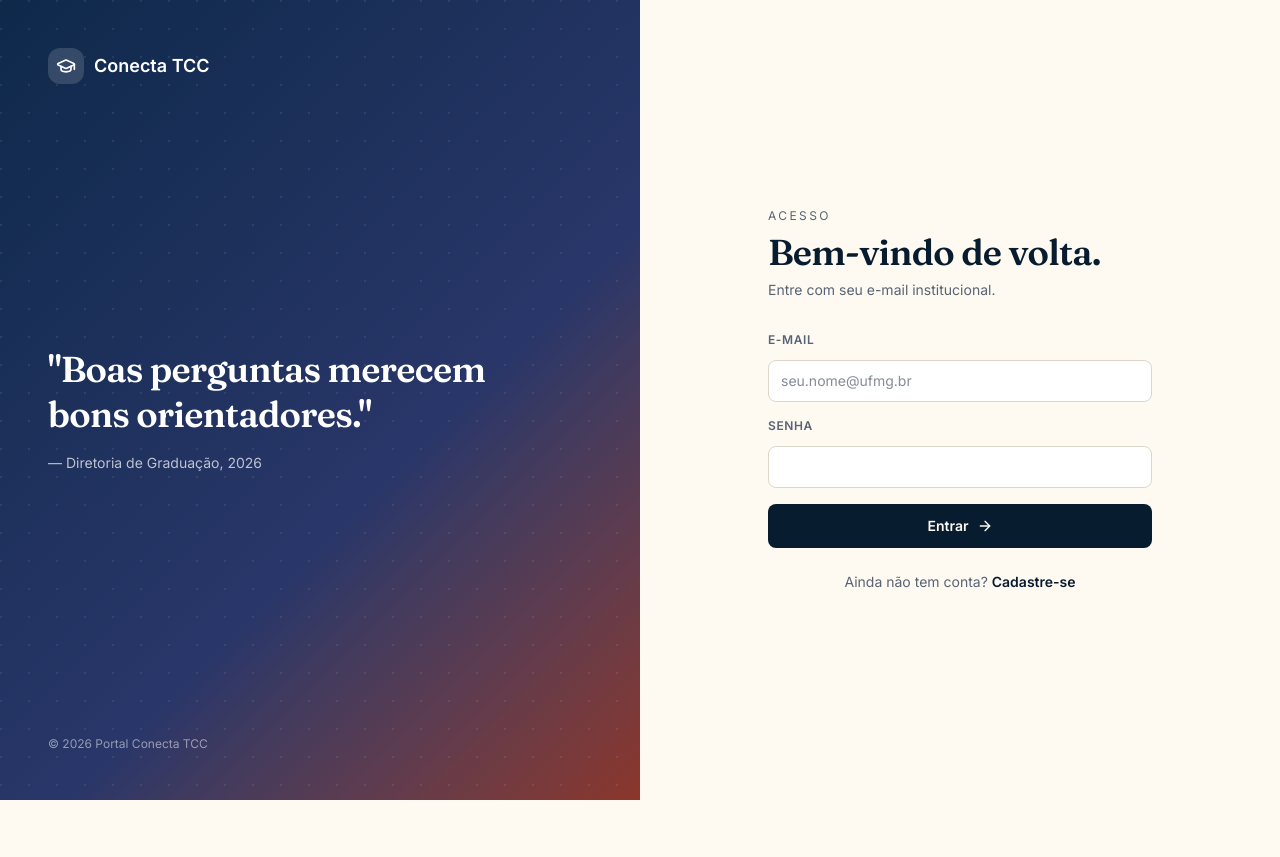
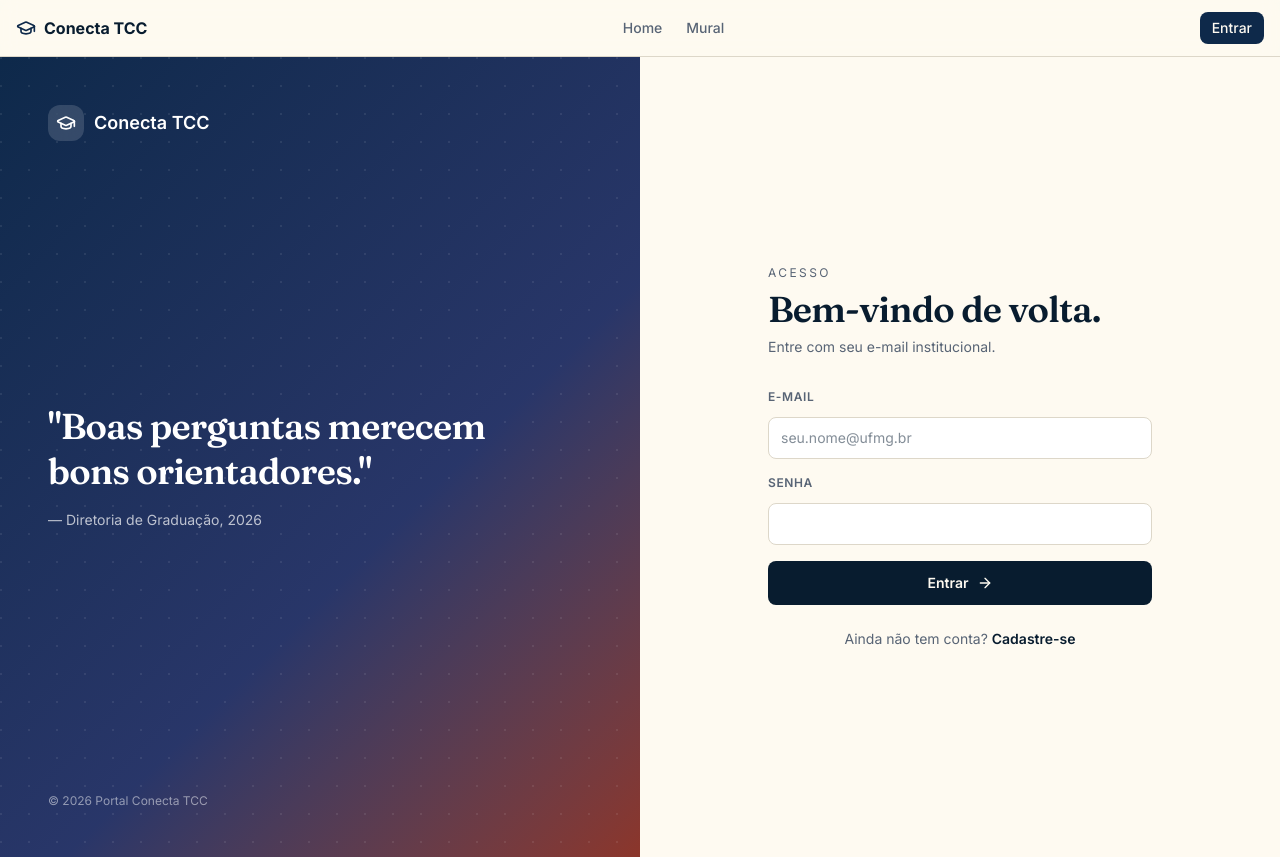
Before and after one commit to arthurarabelo/conecta-tcc, a React (Vite) app in the folder frontend/: page /entrar in a window 1280 px wide. Before the commit the page ends 800 px from the top, so only its background shows below. Built offline with nearby package versions, Linux system fonts and the light colour scheme; no server answers.

Commit message:
feat: integrate SiteHeader and ErrorBoundary into router root layout fix: vitest/globals were not defined in tsconfig.json, but globals: true was declared in vitest.config.ts

```diff
--- a/frontend/src/router.tsx
+++ b/frontend/src/router.tsx
@@ -1,3 +1,4 @@
+// frontend/src/router.tsx
 import {
   createRouter,
   createRoute,
@@ -5,6 +6,8 @@ import {
   Outlet,
 } from '@tanstack/react-router'
 import { lazy, Suspense } from 'react'
+import { SiteHeader } from '@/components/shared/SiteHeader'
+import { ErrorBoundary } from '@/components/shared/ErrorBoundary'
 
 const HomePage = lazy(() => import('@/pages/home'))
 const LoginPage = lazy(() => import('@/pages/login'))
@@ -15,9 +18,14 @@ const DashboardPage = lazy(() => import('@/pages/dashboard'))
 
 const rootRoute = createRootRoute({
   component: () => (
-    <Suspense fallback={<div className="flex h-screen items-center justify-center">Carregando...</div>}>
-      <Outlet />
-    </Suspense>
+    <ErrorBoundary>
+      <SiteHeader />
+      <main>
+        <Suspense fallback={<div className="flex h-screen items-center justify-center">Carregando...</div>}>
+          <Outlet />
+        </Suspense>
+      </main>
+    </ErrorBoundary>
   ),
 })
 
--- a/frontend/tsconfig.json
+++ b/frontend/tsconfig.json
@@ -15,7 +15,7 @@
     "noUnusedLocals": true,
     "noUnusedParameters": true,
     "noFallthroughCasesInSwitch": true,
-    "types": ["@testing-library/jest-dom", "vite/client"],
+    "types": ["@testing-library/jest-dom", "vite/client", "vitest/globals"],
     "paths": {
       "@/*": ["./src/*"]
     }
```
Also changed, not shown: 2 other files (tests, documents, lock files or other folders).
